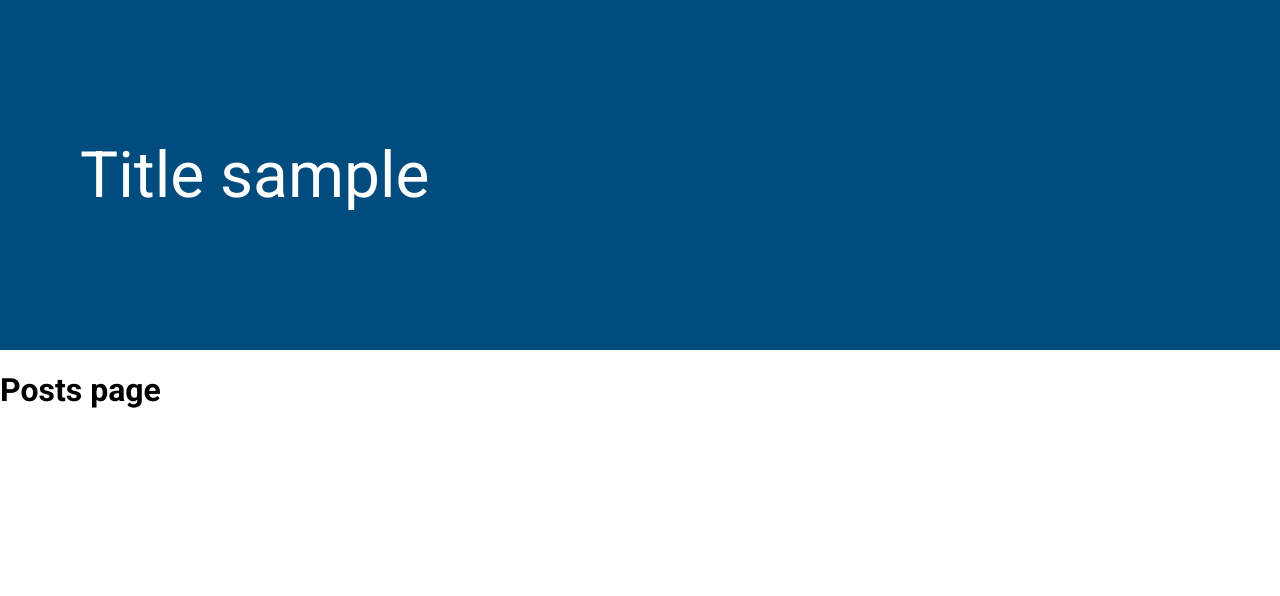
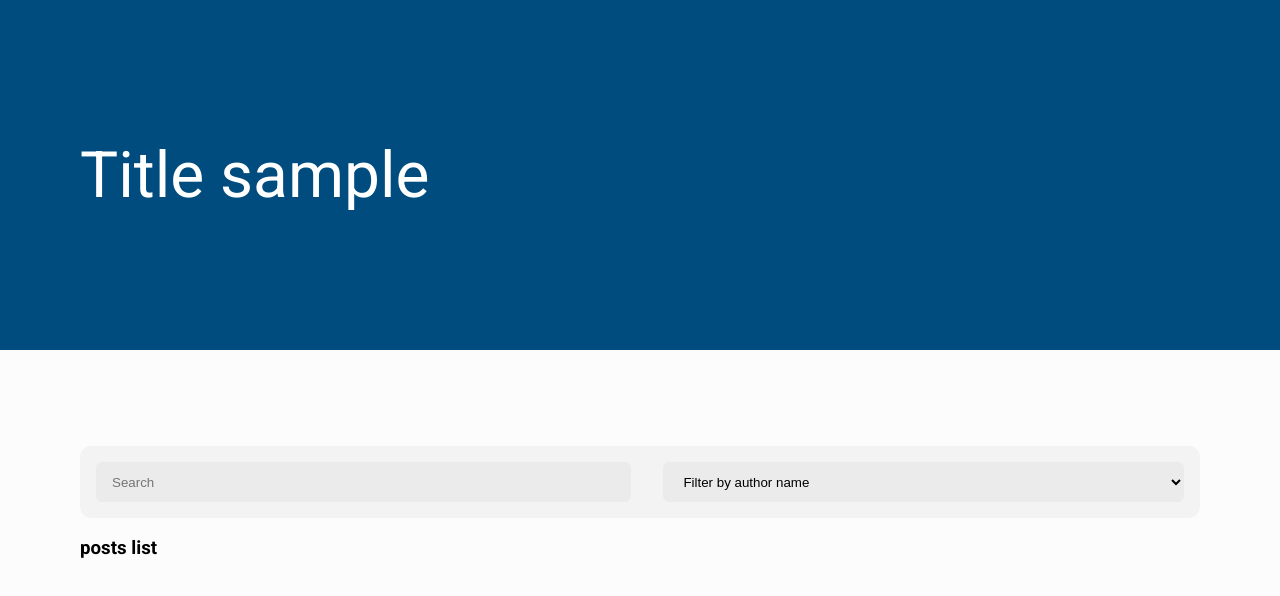
Before and after one commit to RajovicMirko/posts, a React (Create React App) app: page / in a window 1280 px wide. Shown: the top 596 px of the page. Built offline with nearby package versions, Linux system fonts and the light colour scheme.

Commit message:
Add posts page search and filter elements

```diff
--- a/src/index.scss
+++ b/src/index.scss
@@ -4,6 +4,8 @@
   --primary-color: rgb(0, 76, 126);
   --primary-contrast-color: white;
   --gray-light-color: rgb(252, 252, 252);
+  --gray-element-bg-color: rgb(243, 243, 243);
+  --gray-subelement-bg-color: rgb(235, 235, 235);
 }
 
 body {
@@ -12,11 +14,11 @@ body {
   font-family: "Roboto", sans-serif;
   -webkit-font-smoothing: antialiased;
   -moz-osx-font-smoothing: grayscale;
+  background-color: var(--gray-light-color);
 }
 
 .container {
   padding: 0 1rem;
-  width: 100%;
 }
 
 @media (min-width: 512px) {
--- a/src/pages/Posts.jsx
+++ b/src/pages/Posts.jsx
@@ -1,10 +1,23 @@
+import "pages/Posts.scss";
 import React from "react";
 import Layout from "components/Layout";
 
 function Posts() {
   return (
     <Layout>
-      <h1>Posts page</h1>
+      <div className="container">
+        <section className="posts-page">
+          <section className="controls">
+            <input type="text" placeholder="Search" />
+            <select>
+              <option value="">Filter by author name</option>
+            </select>
+          </section>
+          <section className="posts">
+            <h1>posts list</h1>
+          </section>
+        </section>
+      </div>
     </Layout>
   );
 }
--- /dev/null
+++ b/src/pages/Posts.scss
@@ -0,0 +1,23 @@
+.posts-page {
+  & .controls {
+    display: flex;
+    justify-content: center;
+    align-items: center;
+    background-color: var(--gray-element-bg-color);
+    padding: 1rem;
+    border-radius: 0.7rem;
+    gap: 2rem;
+    margin-top: 6rem;
+
+    & input,
+    & select {
+      border: none;
+      outline: none;
+      background-color: var(--gray-subelement-bg-color);
+      width: 100%;
+      height: 40px;
+      border-radius: 0.4rem;
+      padding: 0 1rem;
+    }
+  }
+}
```
